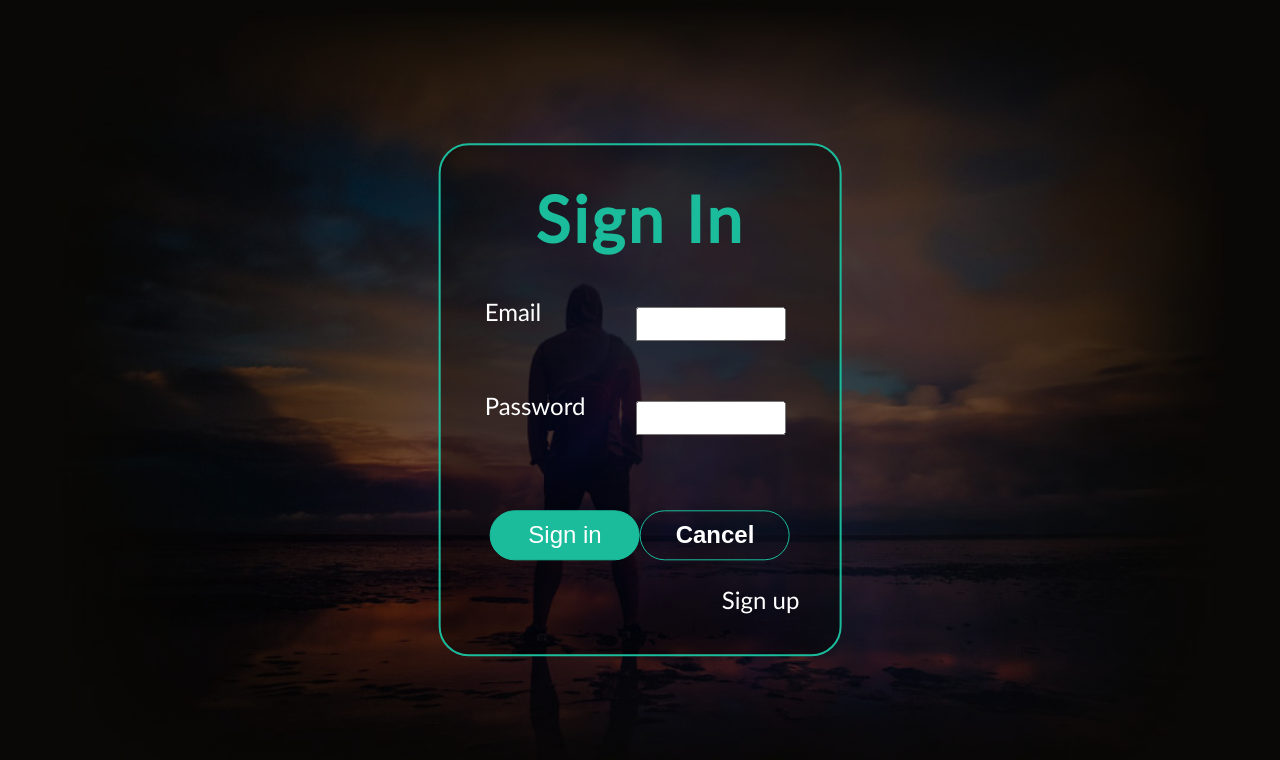
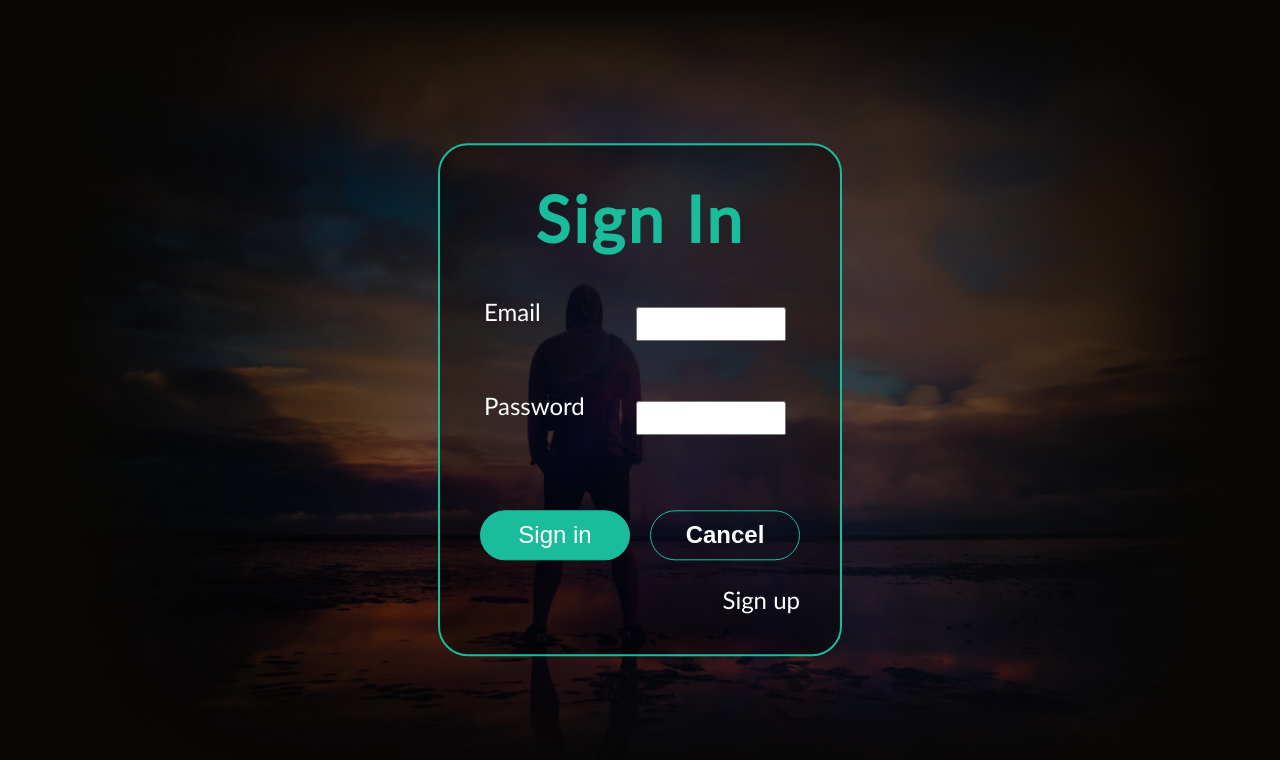
Before and after one commit to tonyvandeneynde/starttosweat, a React (Create React App) app in the folder start-to-sweat/: page / in a window 1280 px wide. Both pictures are taken after a click on the button "Sign in". Shown: the top 760 px of the page. Built offline with nearby package versions, Linux system fonts and the light colour scheme.

Commit message:
restyle login buttons

```diff
--- a/start-to-sweat/src/OpeningPage/LoginForm.js
+++ b/start-to-sweat/src/OpeningPage/LoginForm.js
@@ -68,8 +68,8 @@ class LoginForm extends Component {
                         </div>
                     </fieldset>
                     <div className='toCenter'>
-                        <input className='btn-full' onClick={this.onLogin} type="button" value="Sign in" />
-                        <input className='btn-empty' onClick={this.props.onCancel} type="button" value="Cancel" />
+                        <input className='btn-full signinButton' onClick={this.onLogin} type="button" value="Sign in" />
+                        <input className='btn-empty signinButton' onClick={this.props.onCancel} type="button" value="Cancel" />
                     </div>
                     <div className='toRight'>
                         <div className='links' onClick={() => {this.props.onregister()}}>Sign up</div>
--- a/start-to-sweat/src/OpeningPage/OpeningPage.css
+++ b/start-to-sweat/src/OpeningPage/OpeningPage.css
@@ -43,11 +43,11 @@
 }
 
 .openingPage .btn-full{
-    margin:0;
+    margin:0 10px;
 }
 
 .openingPage .btn-empty{
-    margin:15px 0;
+    margin:15px 10px;
 }
 
 @media only screen and (max-width: 600px){
```
